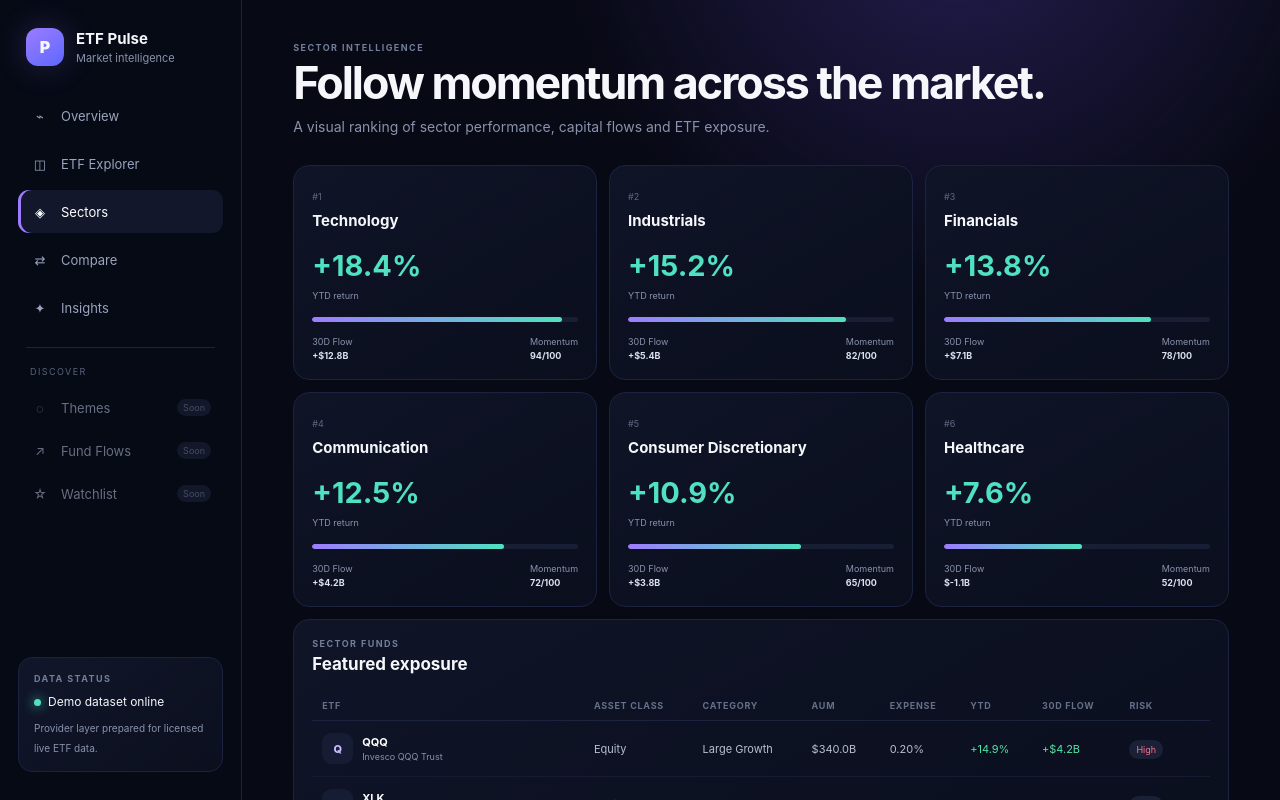
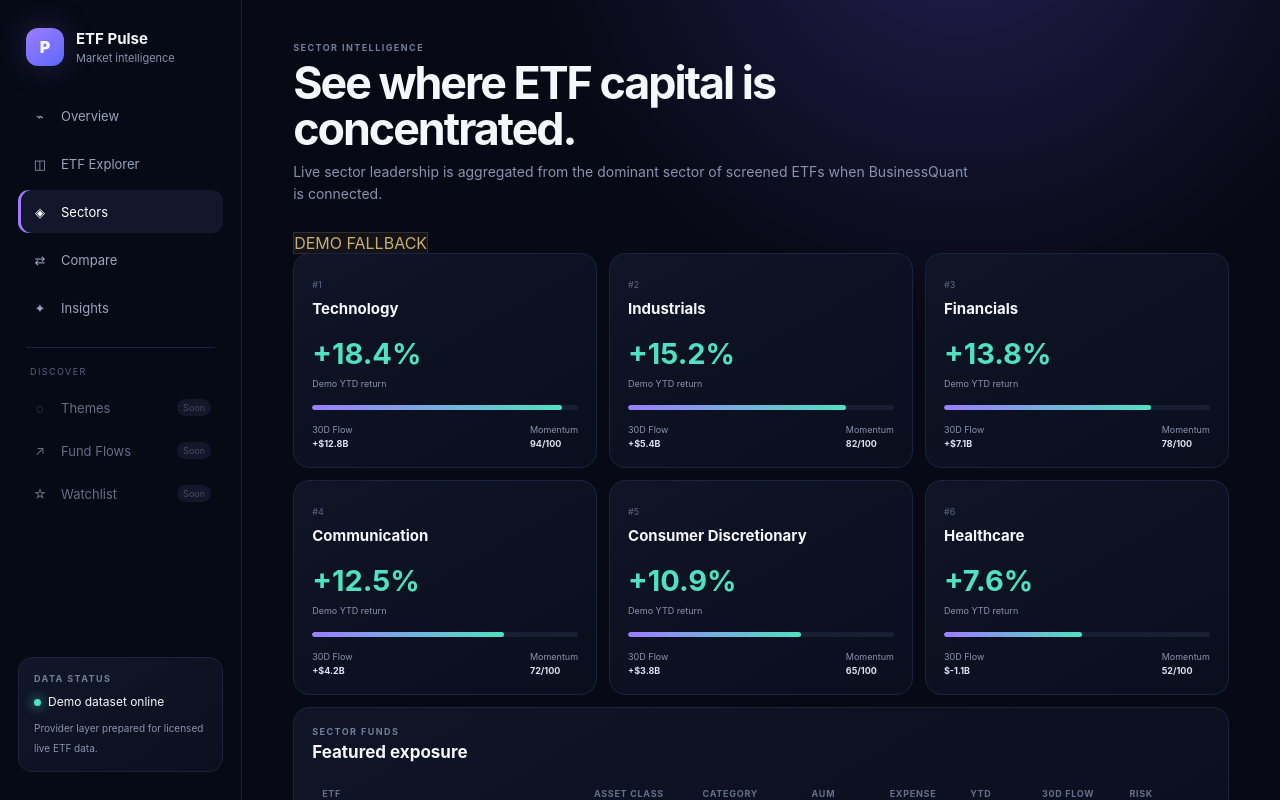
Before and after one commit to Yasar2019/etf-pulse-analytics, a Next.js app: page /sectors in a window 1280 px wide. Shown: the top 800 px of the page. Built offline with nearby package versions, Linux system fonts and the light colour scheme; no server answers.

Commit message:
feat: build live ETF-universe sector leaderboard

```diff
--- a/app/sectors/page.tsx
+++ b/app/sectors/page.tsx
@@ -1,5 +1,20 @@
 import AppShell from "@/components/AppShell";
 import SectionHeader from "@/components/SectionHeader";
 import ETFTable from "@/components/ETFTable";
-import { etfs, sectors } from "@/lib/demoData";
-export default function SectorsPage(){return <AppShell><SectionHeader eyebrow="SECTOR INTELLIGENCE" title="Follow momentum across the market." description="A visual ranking of sector performance, capital flows and ETF exposure."/><section className="sectorCards">{sectors.map((s,i)=><article className="sectorCard" key={s.name}><span>#{i+1}</span><h3>{s.name}</h3><strong>+{s.returnPct}%</strong><small>YTD return</small><div className="miniTrack"><i style={{width:`${s.score}%`}}/></div><div className="sectorStats"><span>30D Flow <b>{s.flow>=0?"+":""}${s.flow}B</b></span><span>Momentum <b>{s.score}/100</b></span></div></article>)}</section><section className="panel explorerPanel"><div className="panelHeader"><div><span className="eyebrow">SECTOR FUNDS</span><h2>Featured exposure</h2></div></div><ETFTable rows={etfs.filter(e=>["Technology","Financials"].includes(e.sector))}/></section></AppShell>}
+import { etfs, sectors as demoSectors } from "@/lib/demoData";
+import { screenBusinessQuantFunds } from "@/lib/providers/businessQuant";
+
+type SectorAgg={name:string;funds:number;aum:number;flow:number;weightedReturn:number;weightBase:number};
+
+function money(n:number){const a=Math.abs(n);if(a>=1e12)return `$${(n/1e12).toFixed(1)}T`;if(a>=1e9)return `$${(n/1e9).toFixed(1)}B`;if(a>=1e6)return `$${(n/1e6).toFixed(0)}M`;return `$${n.toFixed(0)}`}
+
+export default async function SectorsPage(){
+ let live=null;try{live=await screenBusinessQuantFunds({limit:100,sort:"net_assets_usd"})}catch{live=null}
+ const agg=new Map<string,SectorAgg>();
+ if(live){for(const r of live.rows){if(!r.topSector)continue;const cur=agg.get(r.topSector)||{name:r.topSector,funds:0,aum:0,flow:0,weightedReturn:0,weightBase:0};const aum=r.netAssetsUsd||0;cur.funds++;cur.aum+=aum;cur.flow+=r.netFlow12mUsd||0;if(r.return1yPct!==undefined){const w=Math.max(aum,1);cur.weightedReturn+=r.return1yPct*w;cur.weightBase+=w}agg.set(r.topSector,cur)}}
+ const rows=[...agg.values()].map(s=>({...s,returnPct:s.weightBase?s.weightedReturn/s.weightBase:0})).sort((a,b)=>b.returnPct-a.returnPct).slice(0,10);
+ const isLive=rows.length>0;
+ return <AppShell><SectionHeader eyebrow="SECTOR INTELLIGENCE" title="See where ETF capital is concentrated." description="Live sector leadership is aggregated from the dominant sector of screened ETFs when BusinessQuant is connected."/>
+ <div className="sectionSource"><span className={isLive?"liveChip":"demoChip"}>{isLive?"LIVE FUND UNIVERSE":"DEMO FALLBACK"}</span></div>
+ <section className="sectorCards">{isLive?rows.map((s,i)=><article className="sectorCard" key={s.name}><span>#{i+1}</span><h3>{s.name}</h3><strong className={s.returnPct>=0?"positive":"negative"}>{s.returnPct>=0?"+":""}{s.returnPct.toFixed(1)}%</strong><small>AUM-weighted 1Y return</small><div className="miniTrack"><i style={{width:`${Math.min(Math.max(Math.abs(s.returnPct)*3,8),100)}%`}}/></div><div className="sectorStats"><span>ETF AUM <b>{money(s.aum)}</b></span><span>12M Flow <b className={s.flow>=0?"positive":"negative"}>{money(s.flow)}</b></span><span>Funds <b>{s.funds}</b></span></div></article>):demoSectors.map((s,i)=><article className="sectorCard" key={s.name}><span>#{i+1}</span><h3>{s.name}</h3><strong>+{s.returnPct}%</strong><small>Demo YTD return</small><div className="miniTrack"><i style={{width:`${s.score}%`}}/></div><div className="sectorStats"><span>30D Flow <b>{s.flow>=0?"+":""}${s.flow}B</b></span><span>Momentum <b>{s.score}/100</b></span></div></article>)}</section>
+ <section className="panel explorerPanel"><div className="panelHeader"><div><span className="eyebrow">SECTOR FUNDS</span><h2>Featured exposure</h2></div></div><ETFTable rows={etfs.filter(e=>["Technology","Financials"].includes(e.sector))}/></section></AppShell>}
```
